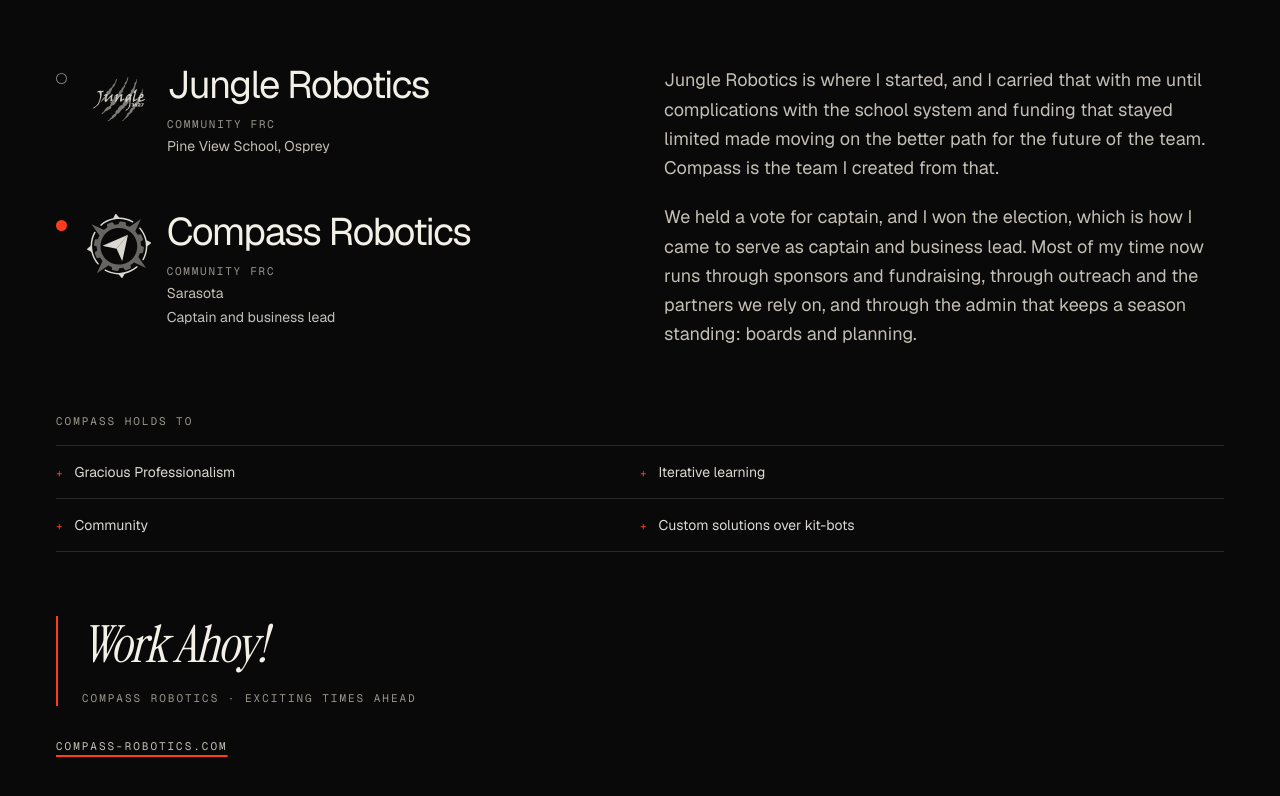
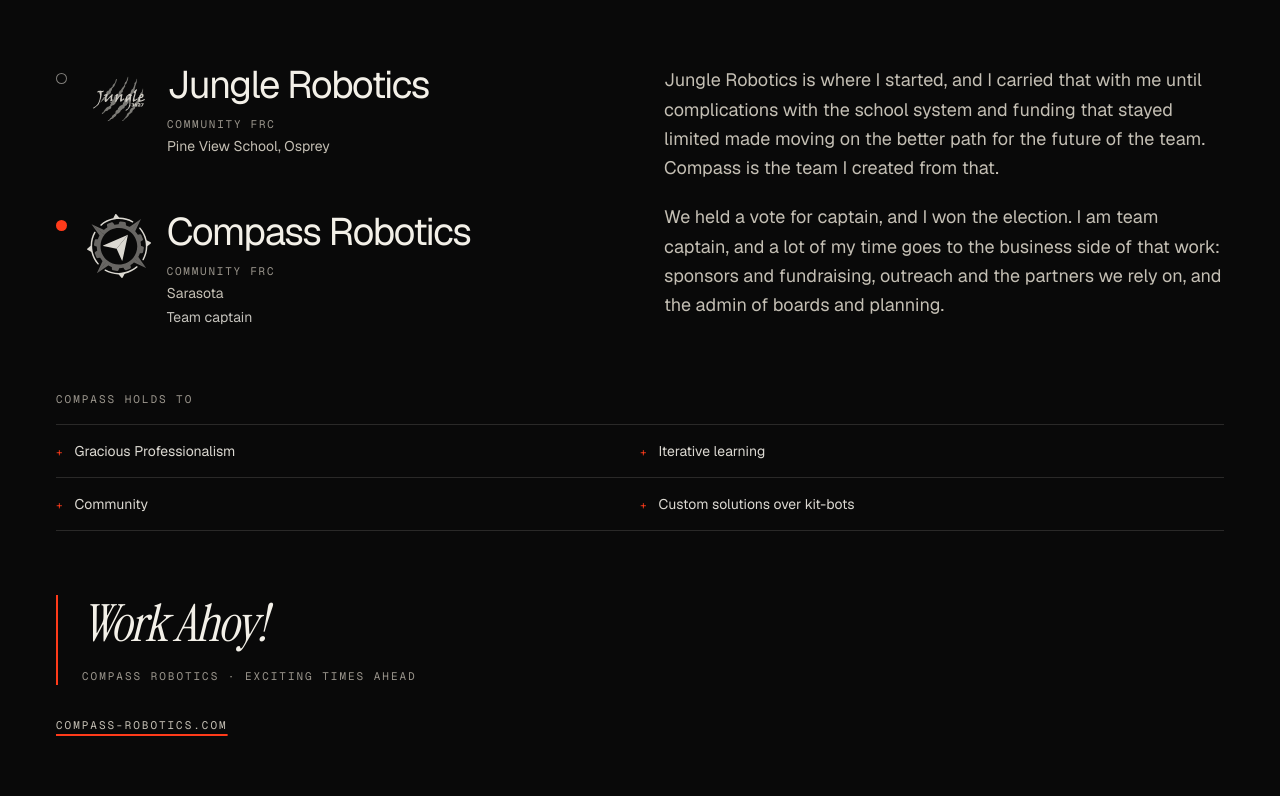
Before and after one commit to JollyMrEiscream/levi-portfolio, a Next.js app: page / in a window 1280 px wide. Shown: the part 2305-3101 px from the top of the page. Built offline with nearby package versions, Linux system fonts and the light colour scheme.

Commit message:
Sync from Origin dfa04a6
Co-authored-by: JollyMrEiscream <JollyMrEiscream@users.noreply.github.com>

```diff
--- a/content/site.ts
+++ b/content/site.ts
@@ -6,7 +6,8 @@
  *
  * The robotics journey uses Levi's own account of leaving Jungle for Compass,
  * plus the team pages on compass-robotics.com. He created Compass and is
- * captain and business lead. Do not add years, awards, or other titles.
+ * team captain, and he spends much of his time on the business side. Do not
+ * call him business lead. Do not add years, awards, or other titles.
  */
 
 export type ProjectFeature = {
@@ -163,7 +164,7 @@ export const site = {
     lines: ["From Jungle,", "I started Compass."],
     paragraphs: [
       "Jungle Robotics is where I started, and I carried that with me until complications with the school system and funding that stayed limited made moving on the better path for the future of the team. Compass is the team I created from that.",
-      "We held a vote for captain, and I won the election, which is how I came to serve as captain and business lead. Most of my time now runs through sponsors and fundraising, through outreach and the partners we rely on, and through the admin that keeps a season standing: boards and planning.",
+      "We held a vote for captain, and I won the election. I am team captain, and a lot of my time goes to the business side of that work: sponsors and fundraising, outreach and the partners we rely on, and the admin of boards and planning.",
     ],
     stops: [
       {
@@ -177,7 +178,7 @@ export const site = {
         name: "Compass Robotics",
         kind: "Community FRC",
         place: "Sarasota",
-        role: "Captain and business lead",
+        role: "Team captain",
         href: "https://compass-robotics.com/",
         mark: { src: "/media/compass/mark.svg", width: 1005.13, height: 1010.7931 },
       },
```
